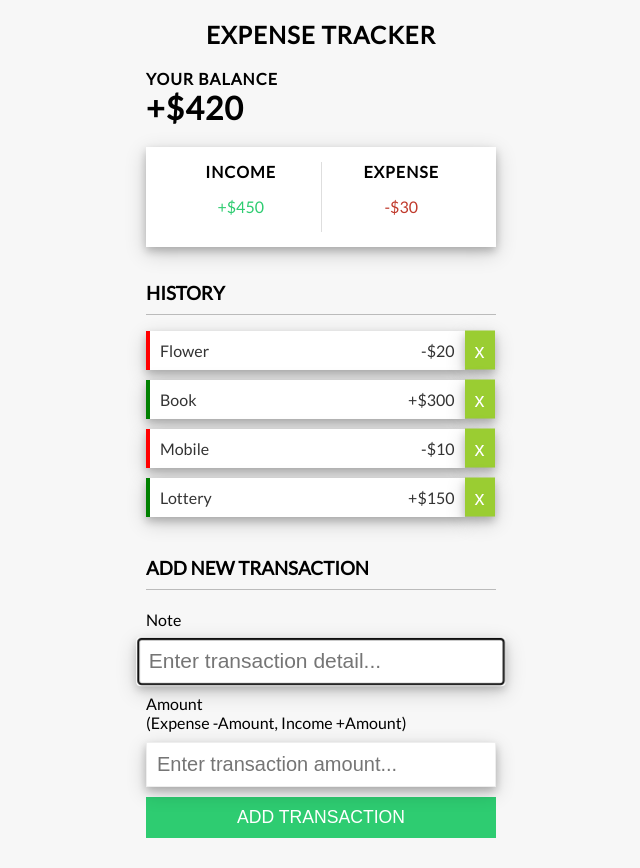
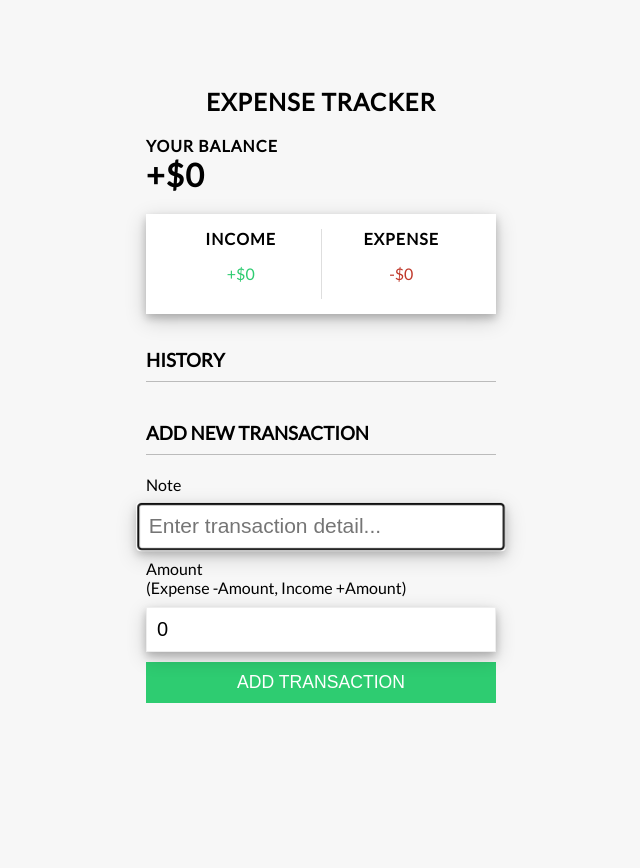
Before and after one commit to zeeshanali1993/expense-tracker-app, a React (Create React App) app: page / in a window 1280 px wide. Shown: the whole page, without its empty margins (319-959 px from the left). After the commit the page ends 800 px from the top, so only its background shows below. Built offline with nearby package versions, Linux system fonts and the light colour scheme.

Commit message:
added logic in new transaction component

```diff
--- a/src/components/newtransaction.js
+++ b/src/components/newtransaction.js
@@ -1,27 +1,43 @@
-import React from 'react'
+import React, { useContext, useState } from 'react';
+import { GlobalContext } from '../statehandlers/globalstate';
 
 export const Newtransaction = () =>
 {
+    const { addTransaction } = useContext(GlobalContext);
+    const [text, setText] = useState('');
+    const [amount, setAmount] = useState(0);
+    // function generateID()
+    // {
+    //     return Math.floor((Math.random() * 10000000));
+    // }
+    const submitTransaction = (event) =>
+    {
+        event.preventDefault();
+        const newTansaction = {
+            id: Math.floor((Math.random() * 10000000)),
+            text,
+            amount: +amount
+        }
+        console.log(newTansaction)
+        addTransaction(newTansaction);
+
+    }
     return (
         <div>
             <h3>Add new transaction</h3>
             <div>
-                <form id='form'>
+                <form id='form' onSubmit={submitTransaction}>
                     <div className='form-control'>
                         <label for='text'>Note</label>
-                        <input type='text' placeholder='Enter transaction detail...' required autoFocus />
+                        <input type='text' value={text} onChange={(event) => setText(event.target.value)} placeholder='Enter transaction detail...' required autoFocus />
                     </div>
-
+                    <div className='form-control'>
+                        <label for='number'>Amount<br />(Expense -Amount, Income +Amount)</label>
+                        <input type='number' value={amount} onChange={(event) => setAmount(event.target.value)} placeholder='Enter transaction amount...' required />
+                    </div>
+                    <button className='btn'>add transaction</button>
                 </form>
 
-                <form id='form'>
-                    <div className='form-control'>
-                        <label for='number'>Amount<br />(Expense -Amount, Income +Amount)</label>
-                        <input type='number' placeholder='Enter transaction amount...' required />
-                    </div>
-
-                </form>
-                <button className='btn' ti>add transaction</button>
             </div>
         </div>
     )
--- a/src/statehandlers/globalstate.js
+++ b/src/statehandlers/globalstate.js
@@ -4,18 +4,7 @@ import reducer from './reducer';
 //Initial State
 const initialState = {
     transactions: [
-        {
-            id: 1, text: 'Flower', amount: -20
-        },
-        {
-            id: 2, text: 'Book', amount: 300
-        },
-        {
-            id: 3, text: 'Mobile', amount: -10
-        },
-        {
-            id: 4, text: 'Lottery', amount: 150
-        }
+
     ]
 };
 
@@ -33,8 +22,15 @@ export const GlobalProvider = ({ children }) =>
             payload: id
         });
     }
+    function addTransaction(transaction)
+    {
+        dispatcher({
+            type: 'ADD_TRANSACTION',
+            payload: transaction
+        });
+    }
     return (
-        <GlobalContext.Provider value={{ transactions: state.transactions, deleteTransaction }}>
+        <GlobalContext.Provider value={{ transactions: state.transactions, deleteTransaction, addTransaction }}>
             {/* //extract transaction array from state and store on transactions object */}
             {children}
         </GlobalContext.Provider>
--- a/src/statehandlers/reducer.js
+++ b/src/statehandlers/reducer.js
@@ -2,13 +2,18 @@
 
 export default (state, action) =>
 {
+    console.log(state);
     switch (action.type)
     {
         case 'DELETE_TRANSACTION':
             return ({
-                ...state,
+                // ...state,
                 transactions: state.transactions.filter(transaction => transaction.id !== action.payload)
-            });
+            })
+        case 'ADD_TRANSACTION':
+            return ({
+                transactions: [action.payload, ...state.transactions]
+            })
         default:
             return state;
     }
```
